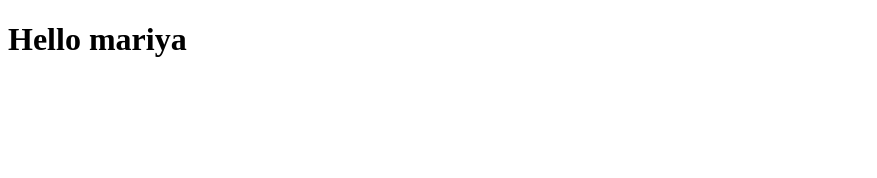
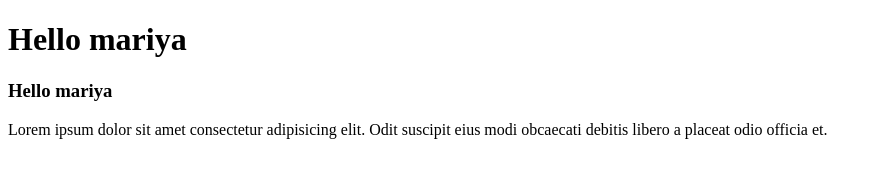
Before and after one commit to mariyadewan/FS-web-development, a plain HTML site: page github/index.html in a window 1280 px wide. Shown: the whole page, without its empty margins (0-877 px from the left). Drawn offline with Linux system fonts and the light colour scheme.

Commit message:
first commit

```diff
--- a/github/index.html
+++ b/github/index.html
@@ -7,5 +7,8 @@
 </head>
 <body>
     <h1>Hello mariya</h1>
+    <h3>Hello mariya</h3>
+    <p>Lorem ipsum dolor sit amet consectetur adipisicing elit. Odit suscipit eius modi obcaecati debitis libero a placeat odio officia et.</p>
+
 </body>
 </html>
```
